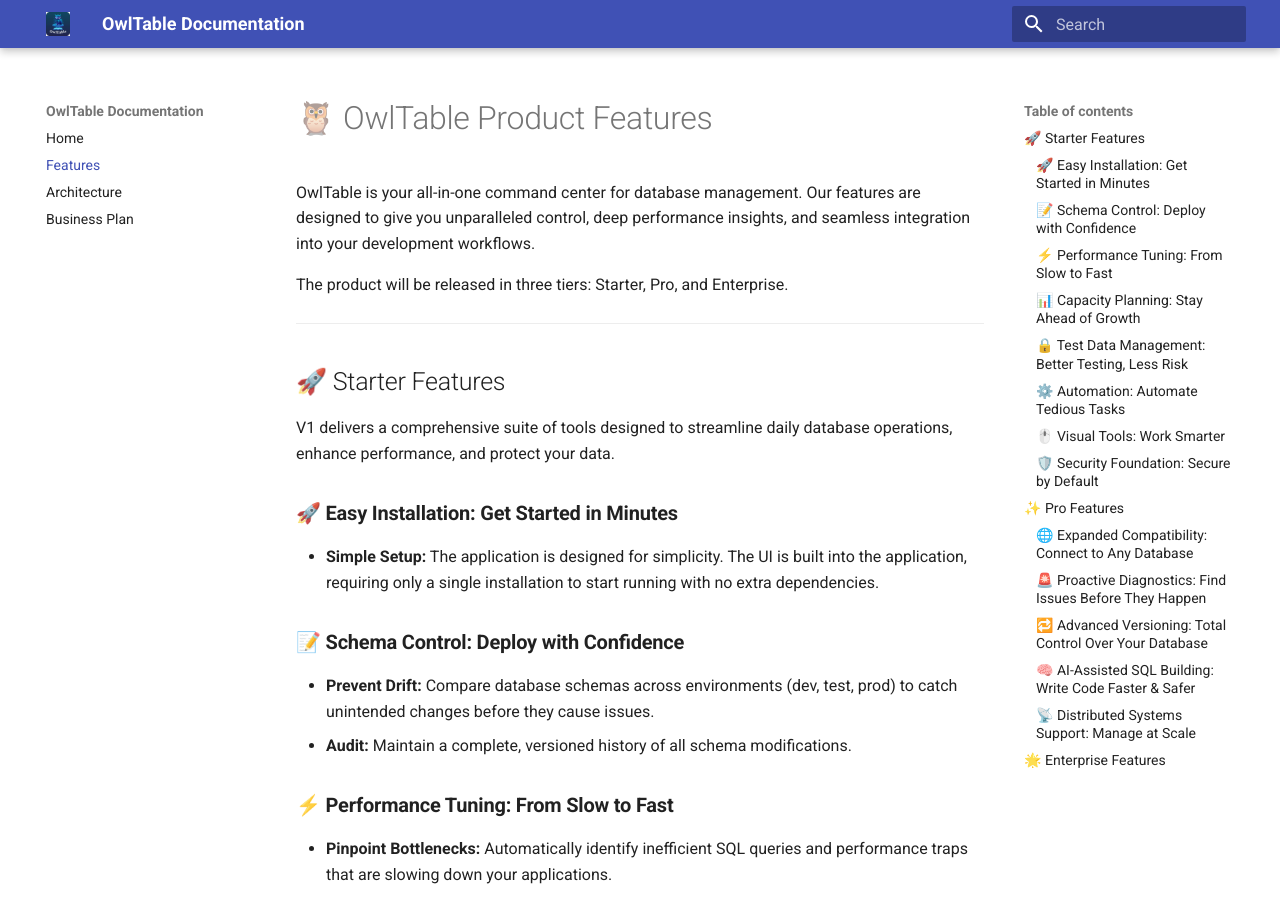
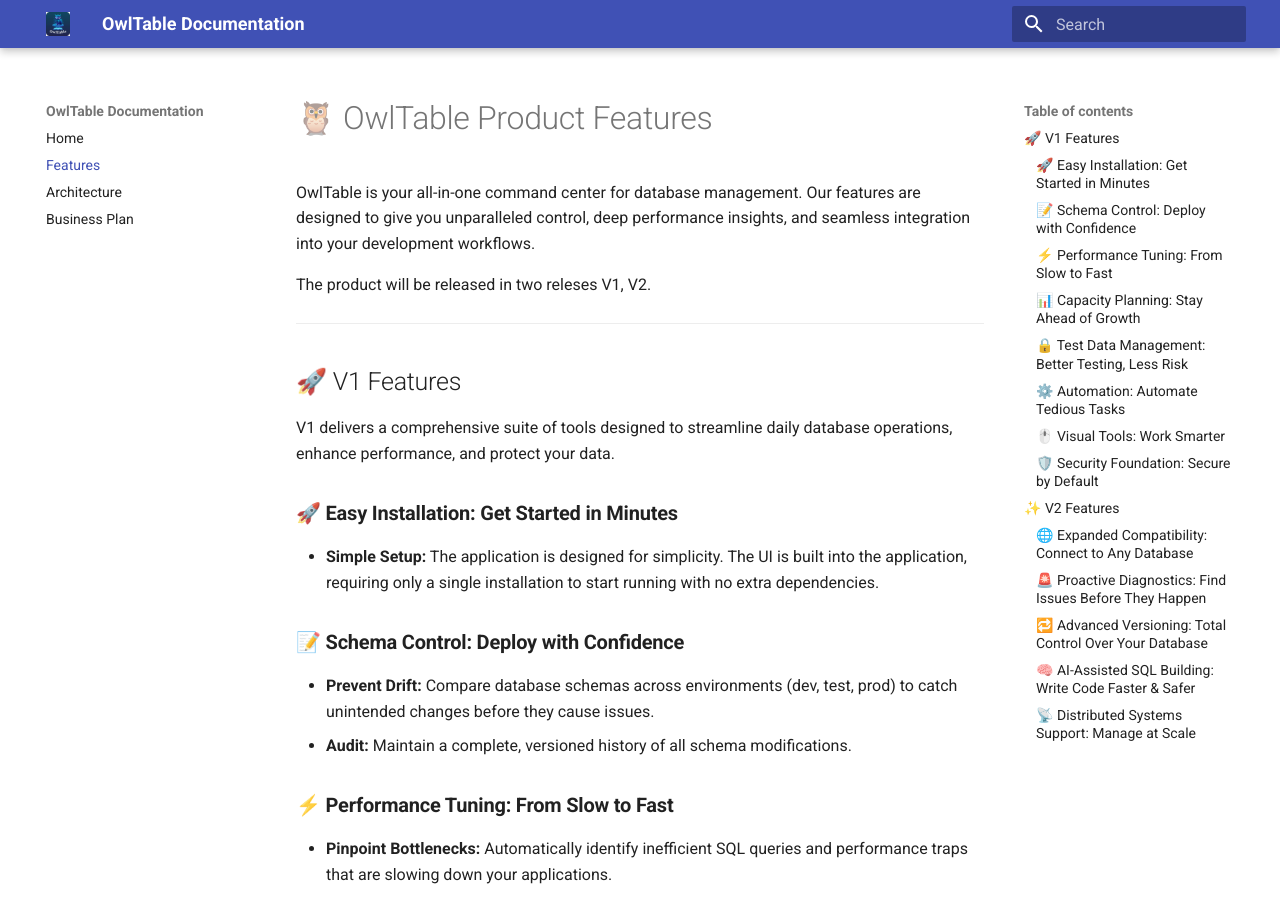
Before and after one commit to yehoshuas1978/owltable-landing-page, an MkDocs documentation site: the page built from documentation/docs/features.md, in a window 1280 px wide and 900 px high. Built offline with MkDocs 1.6.1 and Material for MkDocs 9.7.7, drawn with Linux system fonts in a browser that asks for light colours; some of the changed text lies outside the part shown.

Commit message:
refactor: Update product feature tiers in documentation to reflect V1 and V2 releases

```diff
--- a/documentation/docs/features.md
+++ b/documentation/docs/features.md
@@ -2,11 +2,11 @@
 
 OwlTable is your all-in-one command center for database management. Our features are designed to give you unparalleled control, deep performance insights, and seamless integration into your development workflows.
 
-The product will be released in three tiers: Starter, Pro, and Enterprise.
+The product will be released in two releses V1, V2.
 
 ---
 
-## 🚀 Starter Features
+## 🚀 V1 Features
 
 V1 delivers a comprehensive suite of tools designed to streamline daily database operations, enhance performance, and protect your data.
 
@@ -43,7 +43,7 @@ V1 delivers a comprehensive suite of tools designed to streamline daily database
 
 ---
 
-## ✨ Pro Features
+## ✨ V2 Features
 
 These features expand OwlTable's capabilities to support more complex environments and provide advanced, proactive management tools for mission-critical systems.
 
@@ -66,9 +66,3 @@ These features expand OwlTable's capabilities to support more complex environmen
 
 ### 📡 **Distributed Systems Support: Manage at Scale**
 *   **Cluster-Aware:** Introducing features specifically designed for managing and monitoring distributed database environments, such as clusters and sharded databases.
-
----
-
-## 🌟 Enterprise Features
-
-Contact sales for details.
```
Also changed, not shown: documentation/site/features/index.html, documentation/site/search/search_index.json.
